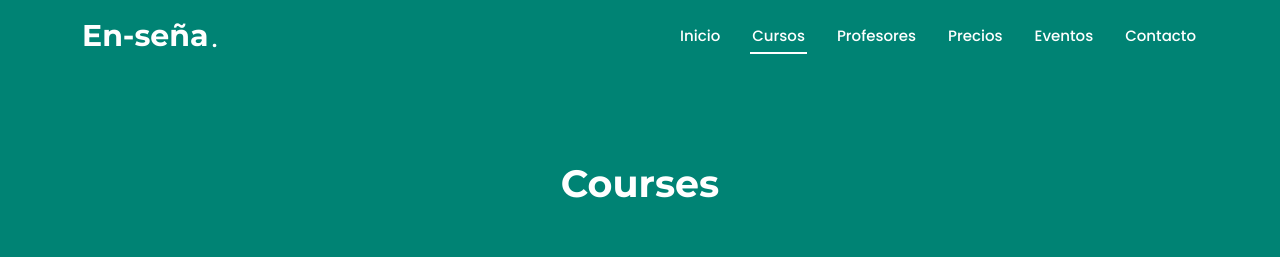
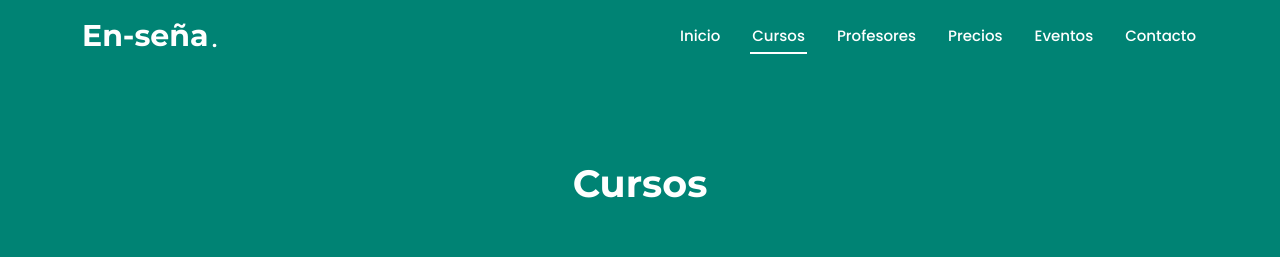
Before and after one commit to Roderis27x/Web-Cursos-Lenguaje-de-gestos, a plain HTML site: page cursos.html in a window 1280 px wide. Shown: the top 257 px of the page. Drawn offline with Linux system fonts and the light colour scheme.

Commit message:
Arreglo cursos

```diff
--- a/cursos.html
+++ b/cursos.html
@@ -64,7 +64,7 @@
                 <div class="container">
                     <div class="row d-flex justify-content-center text-center">
                         <div class="col-lg-8">
-                            <h1>Courses</h1>
+                            <h1>Cursos</h1>
                         </div>
                     </div>
                 </div>
```
